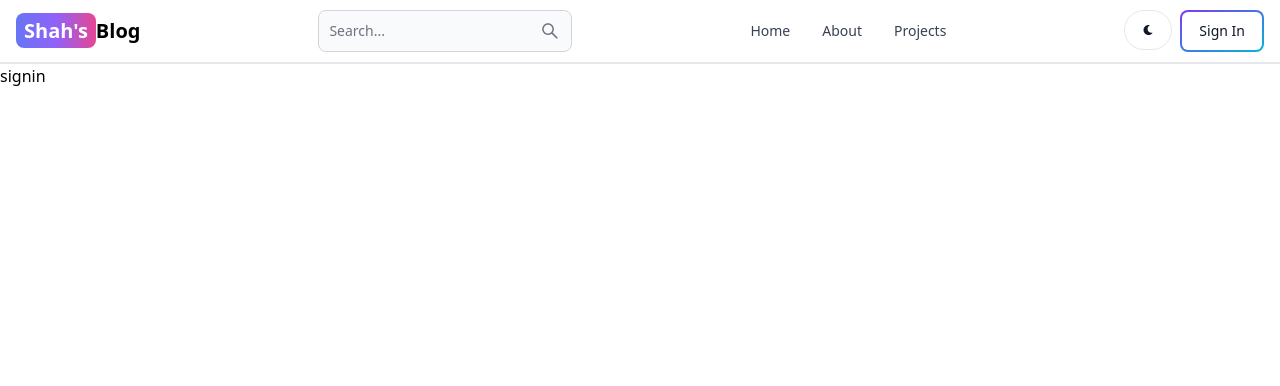
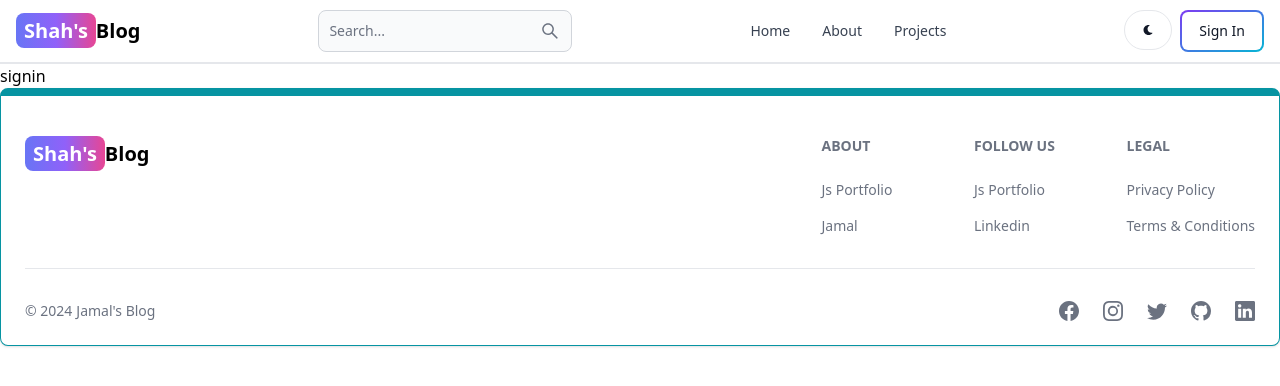
Before and after one commit to Jamal811/MERN-Blog, a React (Vite) app in the folder client/: page /signin in a window 1280 px wide. Shown: the top 386 px of the page. Built offline with nearby package versions, Linux system fonts and the light colour scheme.

Commit message:
footer completed

```diff
--- a/client/src/App.jsx
+++ b/client/src/App.jsx
@@ -6,6 +6,7 @@
 import SignUp from "./pages/SignUp";
 import Signin from "./pages/Signin";
 import Header from "./components/Header";
+import Footer from "./components/Footer";
 function App() {
   return (
     <BrowserRouter>
@@ -18,6 +19,7 @@
         <Route path="/signup" element={<SignUp />} />
         <Route path="/signin" element={<Signin />} />
       </Routes>
+      <Footer />
     </BrowserRouter>
   );
 }
--- /dev/null
+++ b/client/src/components/Footer.jsx
@@ -0,0 +1,100 @@
+import { Footer } from "flowbite-react";
+import { Link } from "react-router-dom";
+import {
+  BsFacebook,
+  BsLinkedin,
+  BsInstagram,
+  BsGithub,
+  BsTwitter,
+} from "react-icons/bs";
+const FooterComp = () => {
+  return (
+    <Footer container className="border border-t-8 border-teal-500">
+      <div className="w-full max-w-7xl mx-auto">
+        <div className="grid w-full justify-between sm:flex md:grid-cols-1">
+          <div className="mt-5">
+            <Link
+              to="/"
+              className="self-center whitespace-nowrap text-lg sm:text-xl font-semibold dark:text-white"
+            >
+              <span className="px-2 py-1 bg-gradient-to-r from-indigo-500 via-purple-500 to-pink-500 rounded-lg text-white">
+                Shah&apos;s
+              </span>
+              Blog
+            </Link>
+          </div>
+          <div className="grid grid-cols-2 gap-8 mt-4 sm:grid-cols-3 sm:gap-6">
+            <div>
+              <Footer.Title title="About" />
+              <Footer.LinkGroup col>
+                <Footer.Link
+                  href="https://www.google.com"
+                  target="_blank"
+                  rel="noopener noreferrer"
+                >
+                  Js Portfolio
+                </Footer.Link>
+                <Footer.Link
+                  href="/about"
+                  target="_blank"
+                  rel="noopener noreferrer"
+                >
+                  Jamal
+                </Footer.Link>
+              </Footer.LinkGroup>
+            </div>
+            <div>
+              <Footer.Title title="Follow us" />
+              <Footer.LinkGroup col>
+                <Footer.Link
+                  href="https://www.github.com/Jamalshah811"
+                  target="_blank"
+                  rel="noopener noreferrer"
+                >
+                  Js Portfolio
+                </Footer.Link>
+                <Footer.Link
+                  href="https://www.github.com/Jamalshah811"
+                  target="_blank"
+                  rel="noopener noreferrer"
+                >
+                  Linkedin
+                </Footer.Link>
+              </Footer.LinkGroup>
+            </div>
+            <div>
+              <Footer.Title title="Legal" />
+              <Footer.LinkGroup col>
+                <Footer.Link href="#">Privacy Policy</Footer.Link>
+                <Footer.Link
+                  href="https://www.github.com/Jamalshah811"
+                  target="_blank"
+                  rel="noopener noreferrer"
+                >
+                  Terms &amp; Conditions
+                </Footer.Link>
+              </Footer.LinkGroup>
+            </div>
+          </div>
+        </div>
+        <Footer.Divider />
+        <div className="w-full sm:flex sm:items-center sm:justify-between">
+          <Footer.Copyright
+            href="#"
+            by="Jamal's Blog"
+            year={new Date().getFullYear()}
+          />
+          <div className="flex gap-6 sm:mt-0 mt-4 sm:justify-center">
+            <Footer.Icon href="#" icon={BsFacebook} />
+            <Footer.Icon href="#" icon={BsInstagram} />
+            <Footer.Icon href="#" icon={BsTwitter} />
+            <Footer.Icon href="#" icon={BsGithub} />
+            <Footer.Icon href="#" icon={BsLinkedin} />
+          </div>
+        </div>
+      </div>
+    </Footer>
+  );
+};
+
+export default FooterComp;
--- a/client/src/components/Header.jsx
+++ b/client/src/components/Header.jsx
@@ -12,7 +12,7 @@
         className="self-center whitespace-nowrap text-sm sm:text-xl font-semibold dark:text-white"
       >
         <span className="px-2 py-1 bg-gradient-to-r from-indigo-500 via-purple-500 to-pink-500 rounded-lg text-white">
-          Shah's
+          Shah&apos;s
         </span>
         Blog
       </Link>
```
Also changed, not shown: 1 other file (tests, documents, lock files or other folders).
